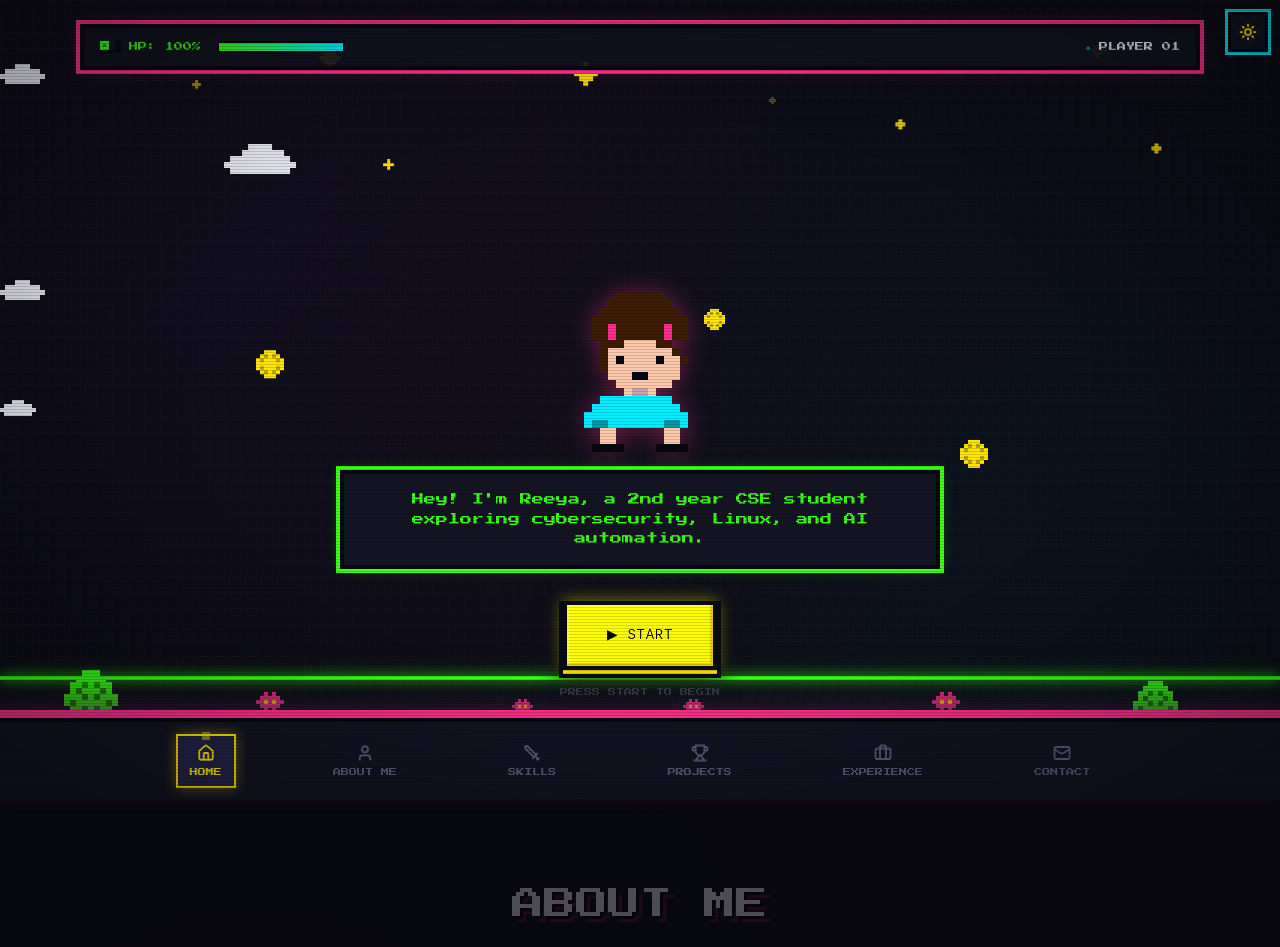
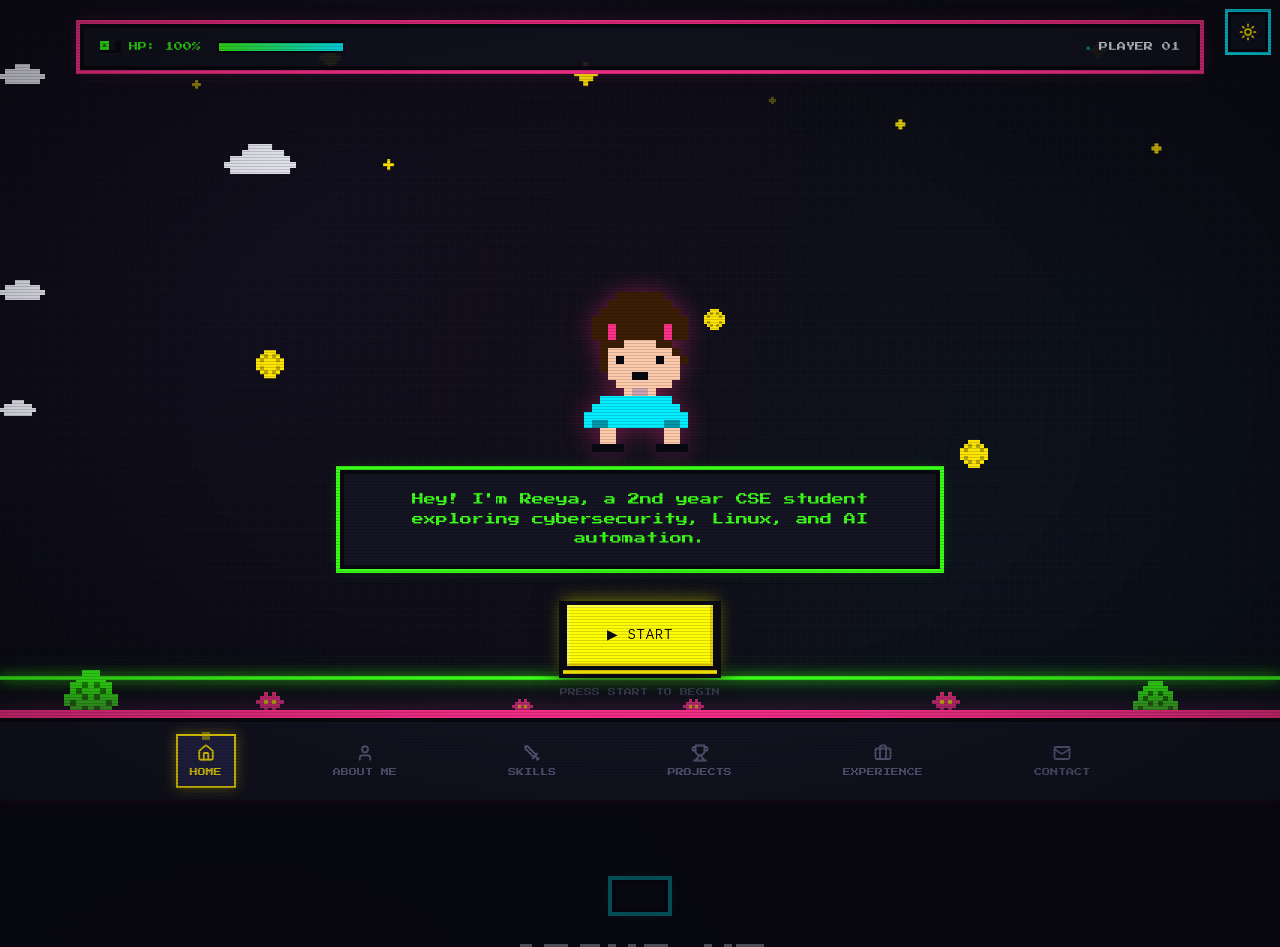
Before and after one commit to ree4yaa/portfolio, a React (Vite) app: page / in a window 1280 px wide. Shown: the top 947 px of the page. Built offline with nearby package versions, Linux system fonts and the light colour scheme.

Commit message:
improve About section theme settings

```diff
--- a/src/components/pixelArt/About.tsx
+++ b/src/components/pixelArt/About.tsx
@@ -40,6 +40,7 @@ export function About() {
 
       {/* Section header */}
       <div className="relative z-10 max-w-6xl mx-auto text-center mb-12">
+        <div className="inline-block bg-retro-bg2 border-4 border-retro-dark px-6 py-3 mb-4" style={{ boxShadow: '0 0 0 4px #00f0ff, 0 0 20px rgba(0,240,255,0.2)' }}></div>
         <h2 className="font-pixel text-[16px] sm:text-[24px] md:text-[32px] text-retro-white text-pixel-shadow mb-3">
           ABOUT ME
         </h2>
@@ -96,7 +97,6 @@ export function About() {
               <SkillTag label="Python" />
               <SkillTag label="Git/GitHub" />
               <SkillTag label="Linux" />
-
             </div>
           </PixelPanel>
         </div>
```
